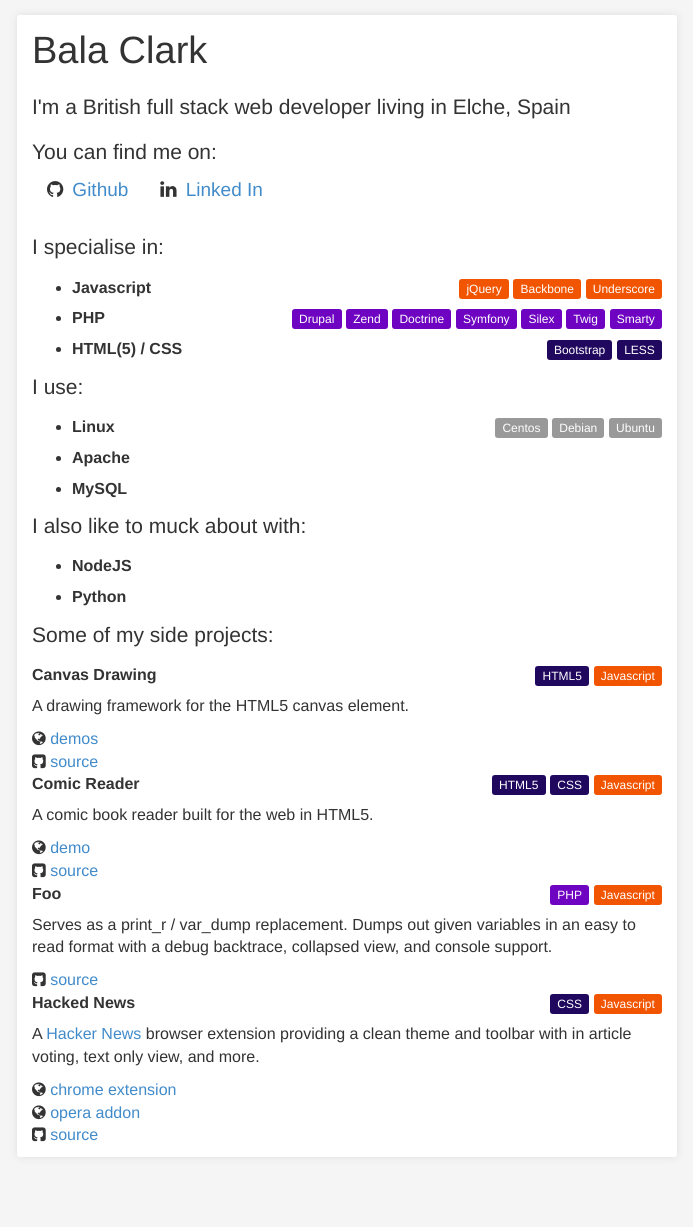
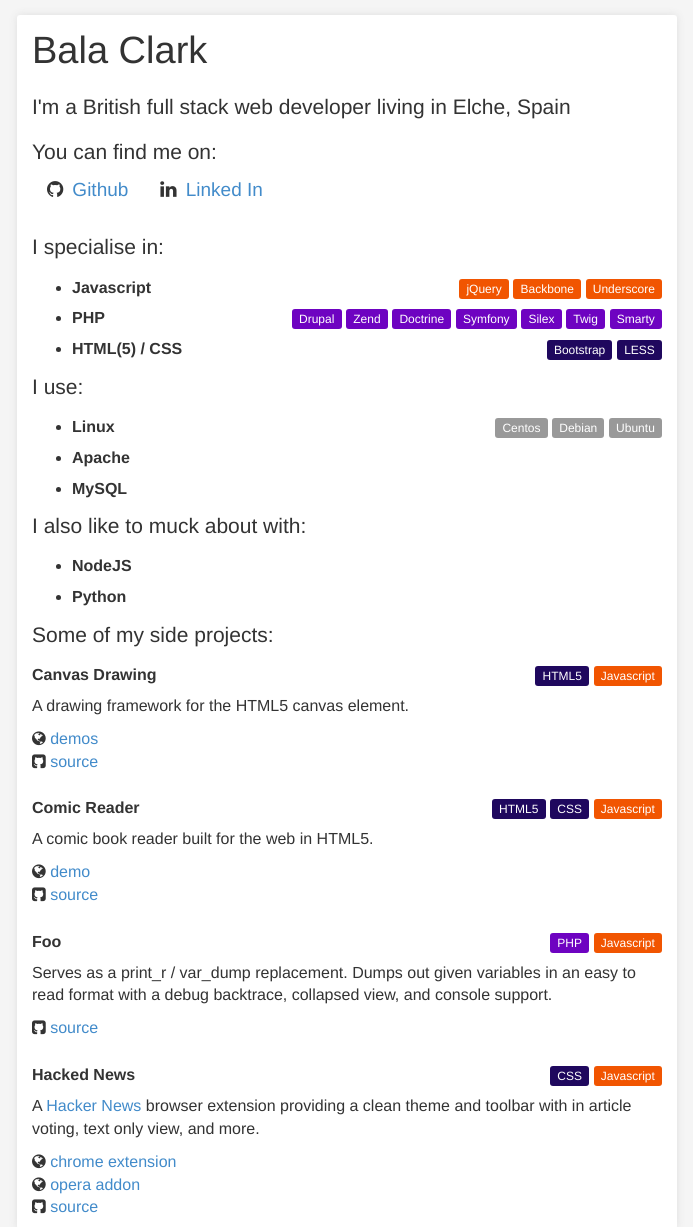
Before and after one commit to balaclark/balaclark.com, a plain HTML site: page index.html in a window 1280 px wide. Shown: the top 1227 px of the page, without its empty margins (293-986 px from the left). Before the commit the page ends 1172 px from the top, so only its background shows below. Drawn offline with Linux system fonts and the light colour scheme.

Commit message:
fix project padding

```diff
--- a/css/styles.css
+++ b/css/styles.css
@@ -79,7 +79,7 @@ section > ul > li {
   margin-bottom: 1.5em;
 }
 
-.projects > ul > li {
+.projects > ul > li:last-child {
   margin-bottom: 0;
 }
 
```
